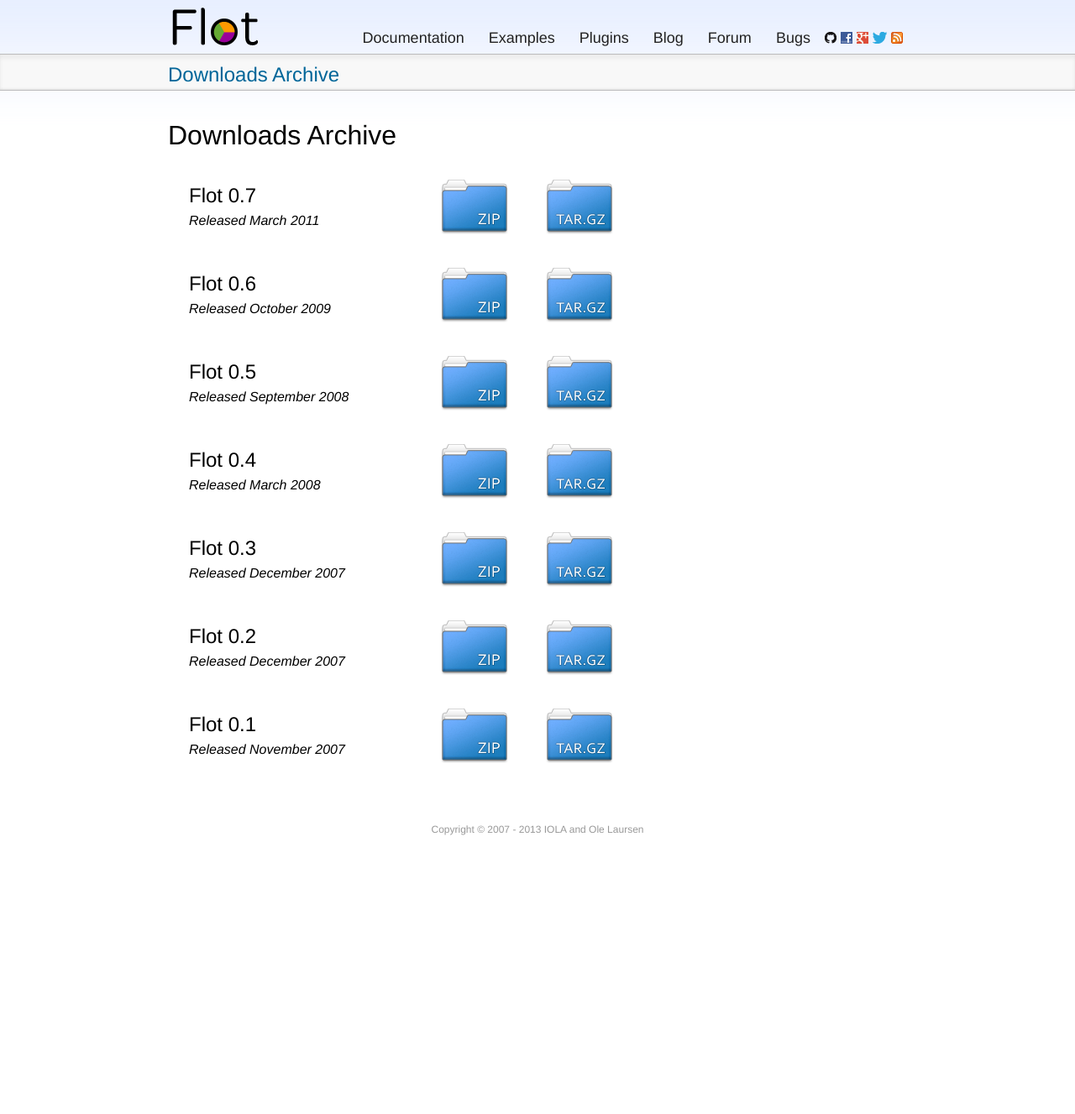
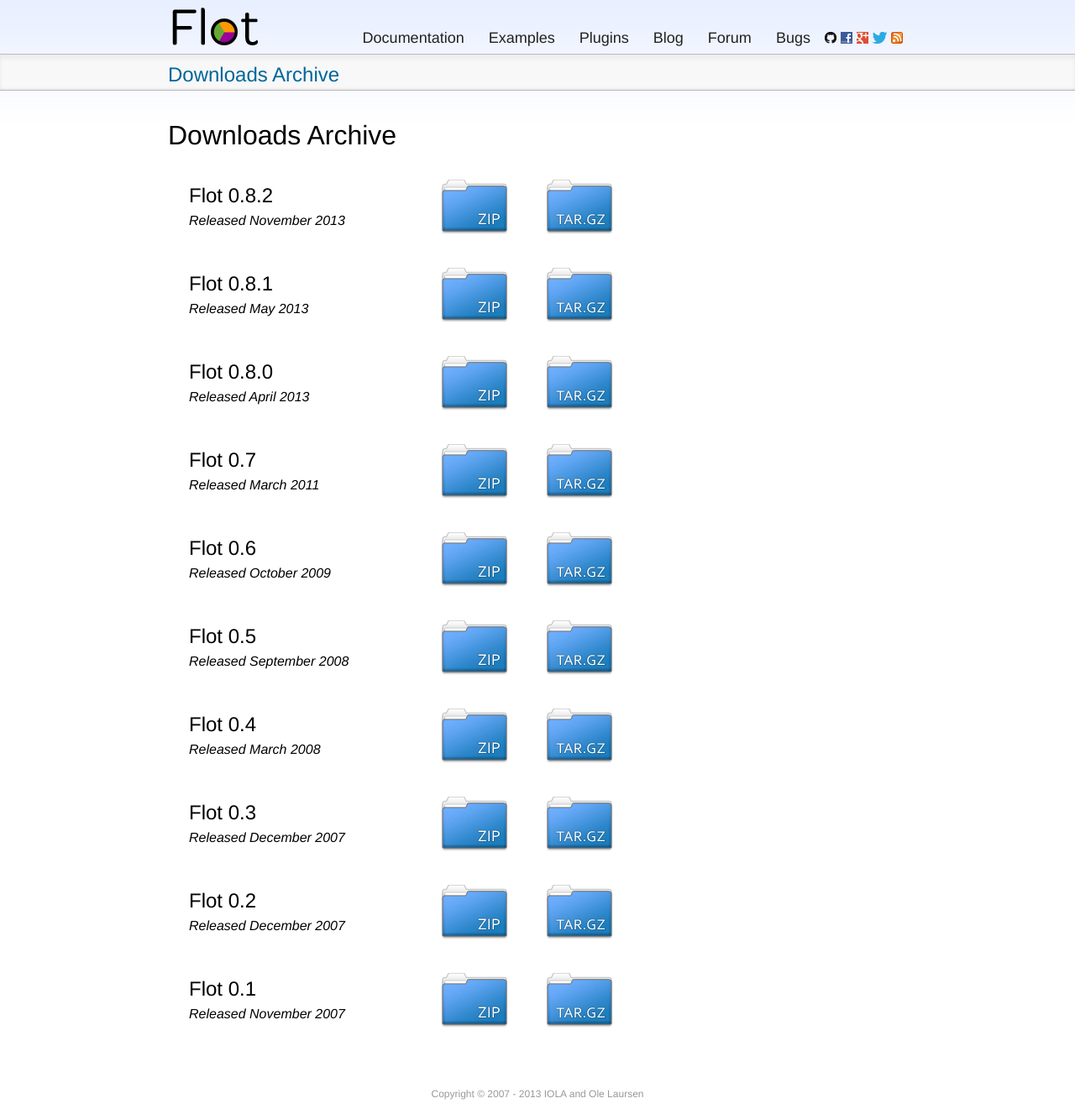
Before and after one commit to flot/flot.github.com, a Jekyll site: the page built from downloads/index.html, in a window 1280 px wide. Shown: the whole page at 84% size. Built offline with Jekyll 4.4.1, drawn with Linux system fonts in a browser that asks for light colours; Markdown is read by kramdown in place of the engine named in the settings; before the commit the page ends 1012 px from its top, so only the background shows below that.

Commit message:
Added Flot 0.8 releases to the downloads archive page.

```diff
--- a/downloads/index.html
+++ b/downloads/index.html
@@ -9,6 +9,36 @@
 <p></p>
 
 <ul class="download-list">
+	<li>
+		<div class="download-version">Flot 0.8.2</div>
+		<div class="download-caption">Released November 2013</div>
+		<a href="http://www.flotcharts.org/downloads/flot-0.8.2.zip" class="zip">
+			<div class="flot-icon flot-icon-80 flot-icon-80-folder-zip-blue"></div>
+		</a>
+		<a href="http://www.flotcharts.org/downloads/flot-0.8.2.tar.gz" class="tgz">
+			<div class="flot-icon flot-icon-80 flot-icon-80-folder-tgz-blue"></div>
+		</a>
+	</li>
+	<li>
+		<div class="download-version">Flot 0.8.1</div>
+		<div class="download-caption">Released May 2013</div>
+		<a href="http://www.flotcharts.org/downloads/flot-0.8.1.zip" class="zip">
+			<div class="flot-icon flot-icon-80 flot-icon-80-folder-zip-blue"></div>
+		</a>
+		<a href="http://www.flotcharts.org/downloads/flot-0.8.1.tar.gz" class="tgz">
+			<div class="flot-icon flot-icon-80 flot-icon-80-folder-tgz-blue"></div>
+		</a>
+	</li>
+	<li>
+		<div class="download-version">Flot 0.8.0</div>
+		<div class="download-caption">Released April 2013</div>
+		<a href="http://www.flotcharts.org/downloads/flot-0.8.0.zip" class="zip">
+			<div class="flot-icon flot-icon-80 flot-icon-80-folder-zip-blue"></div>
+		</a>
+		<a href="http://www.flotcharts.org/downloads/flot-0.8.0.tar.gz" class="tgz">
+			<div class="flot-icon flot-icon-80 flot-icon-80-folder-tgz-blue"></div>
+		</a>
+	</li>
 	<li>
 		<div class="download-version">Flot 0.7</div>
 		<div class="download-caption">Released March 2011</div>
```
